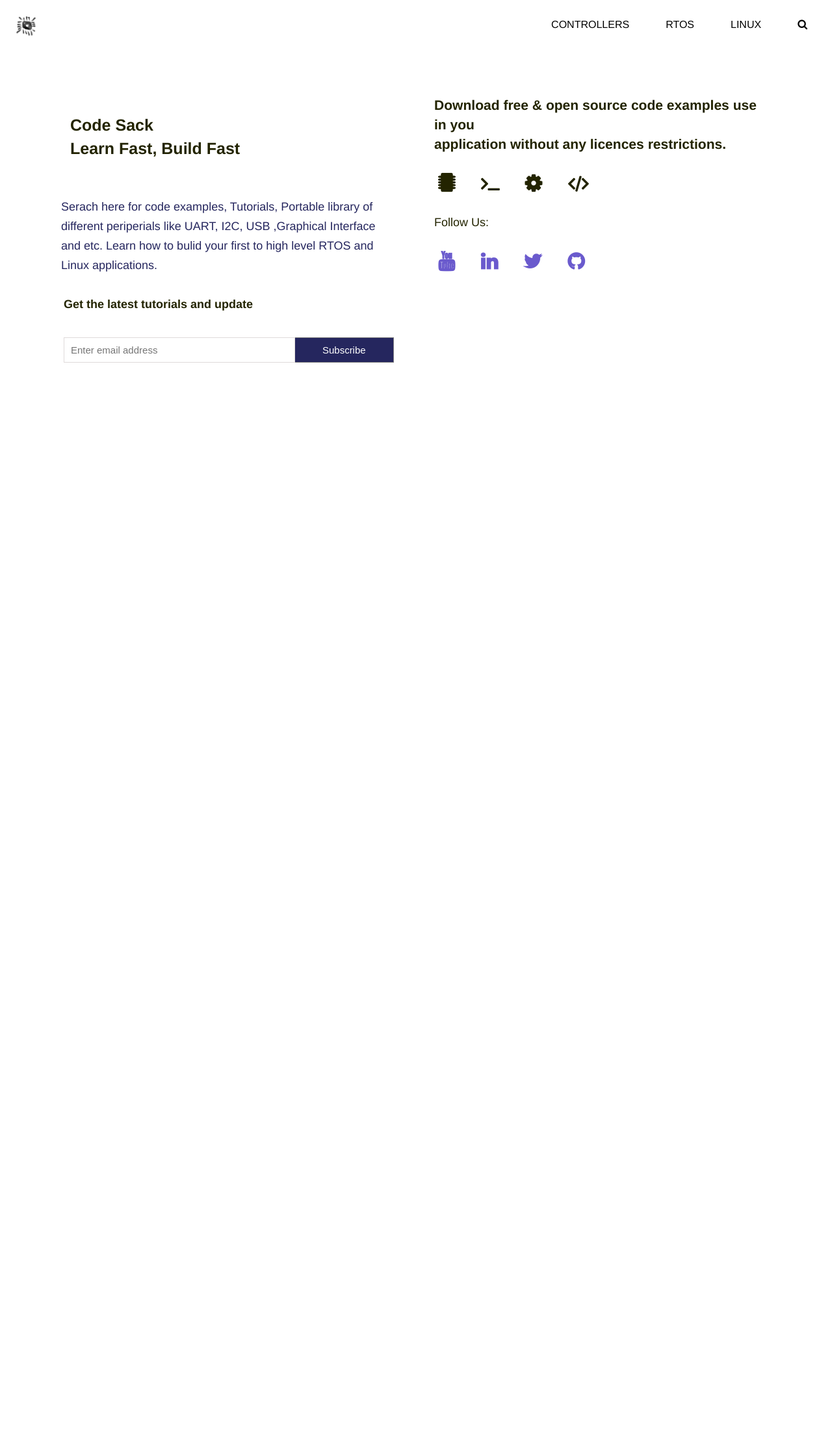
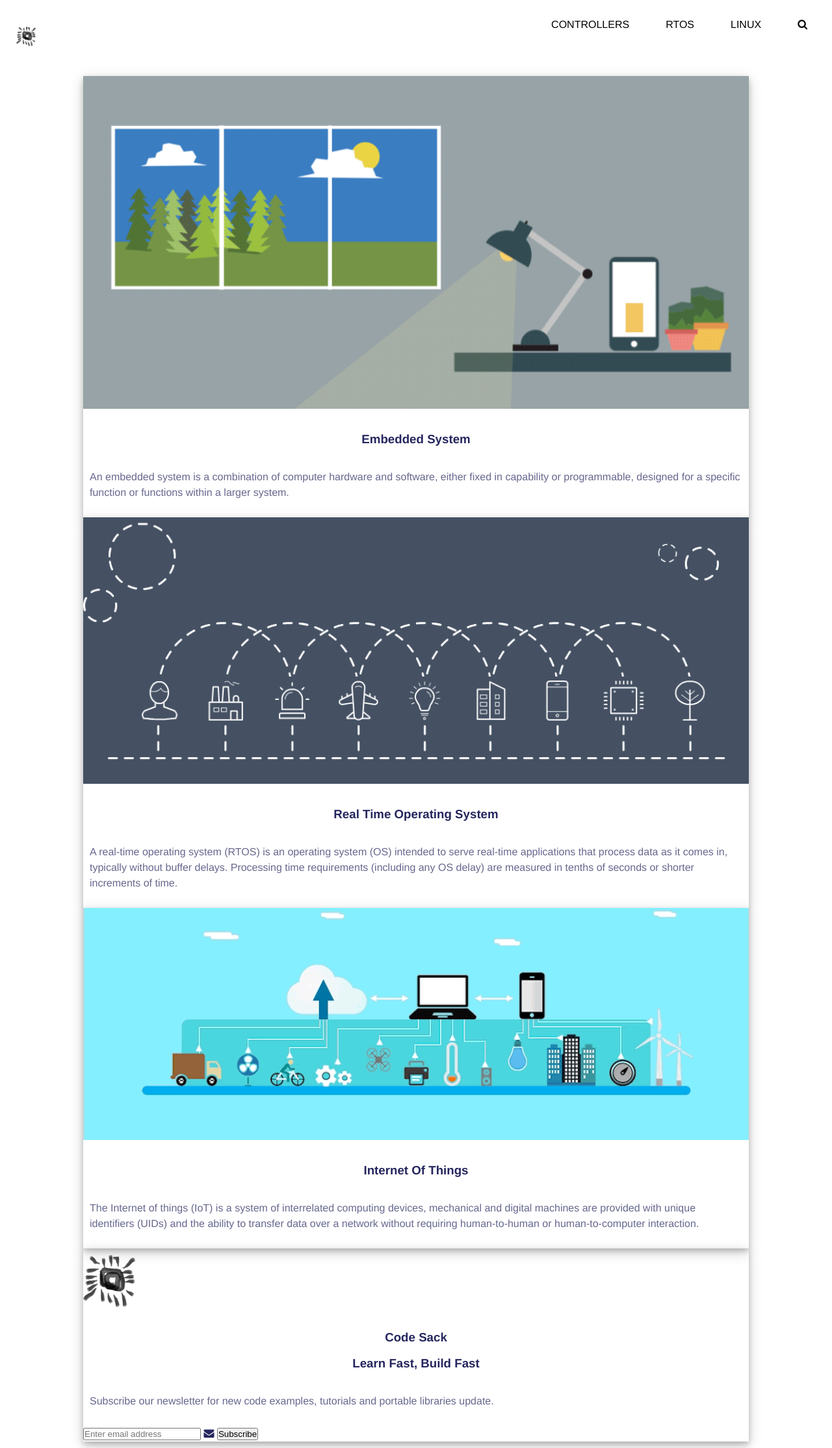
Before and after one commit to bhura112/CodeSack, a PHP site: page / in a window 1280 px wide. Shown: the whole page at 65% size. Before the commit the page ends 558 px from the top, so only its background shows below. Run offline with PHP 8.4, Linux system fonts and the light colour scheme.

Commit message:
123
1111

```diff
--- a/css/style.css
+++ b/css/style.css
@@ -6,11 +6,20 @@
 
 }
 body{
-	text-rendering: optimizeLegibility;
+	-webkit-font-smoothing: antialiased;
+    color: #25265e;
+    font-family: "euclid_circular_a","Source Sans Pro","Helvetica Neue","Helvetica","Arial",sans-serif;
+    text-rendering: optimizeLegibility;
     font-size: 16px;
     line-height: 24px;
-	color: #25265e;
-	font-family:"euclid_circular_a","Source Sans Pro","Helvetica Neue","Helvetica","Arial",sans-serif;
+}
+
+p{
+	display: block;
+    margin-block-start: 1em;
+    margin-block-end: 1em;
+    margin-inline-start: 0px;
+    margin-inline-end: 0px;
 }
 /********************************************animations****************************************************************/
 
@@ -119,51 +128,6 @@ div.header-logo-txt {
 	display: none ;
 }
 /*************************************************************************************/
-
-/**************************************************************************************/
-
-/*************************************************************************************
-
-.header-logo div.header-logo-img p img{
-	display: block;
-}
- .header-logo .header-logo-img p img {
-    width: 50% !important;
-    height: 50% !important;
-
-
-}
-div.logo-img-afs p{
-	display: none;
-}
-/********************************************************************************************
- .header-logo .header-logo-txt {
-	 background-color: antiquewhite;
-    color: white;
-    max-width: 50%;
-    display: block;
-    flex-basis: 100%;
-}
- .header-logo .header-logo-txt a {
-    display: block;
-    font-weight: bold;
-    font-size: 16px;
-    text-decoration: none;
-    color: #000;
-}
-.header-logo .header-logo-txt a.logo-txt-afs{
-	display: inline-block;
-}
-.header-container .header-logo .header-logo-txt a span.subtxt {
-    font-size: 5px;
-    padding-top: 0px;
-    padding-left: 0px;
-}
-
-
-
-
-/******************************************************************************************************/
 .header-menu {
     display: flex;
     flex-basis: 100%;
@@ -174,8 +138,7 @@ div.logo-img-afs p{
     font-size: 25px;
     padding: 16px 14px;
 }
-.header-menu .menu-icon:hover{
-	}
+.header-menu .menu-icon:hover{}
 
 .header-menu .menu-ul{
 		display: none;
@@ -184,7 +147,7 @@ div.logo-img-afs p{
 		align-items: center;
 		padding: 50px 0px;
 	}
- .header-menu .responsive{
+.header-menu .responsive{
 	  display: flex;
 	  background-color: #FAFAFA;
 	  width: 100%;
@@ -209,66 +172,72 @@ div.logo-img-afs p{
     display: inline-block;
     padding: 50px 0;
 }
-/*********************************************************/
-.page-intro-card{
-	width: 90%;
-	margin: auto;
-}
-/**********************************************************/
-.card-row-1{
-	display: flex;
-	flex-direction: column;
+/**********************************************************************/
+.main-conatiner{
 	width: 100%;
 }
-.card-row-1 .card-col-1,.card-col-2 {
-	padding: 20px;
+/*********************************************************************/
+.main-row{
+
+	margin-top: 15px auto;
+	flex-flow:row nowrap;
+	width: 100%;
+	box-shadow: 0 4px 8px 0 rgba(0, 0, 0, 0.2), 0 6px 20px 0 rgba(0, 0, 0, 0.19);
 }
-.card-row-1 .card-col-1 .card-header {
+div.ffd-col{
+	flex-direction: column;
+}
+/***********************************************************************************/
+.main-row .col1{
+	justify-content: center;
+
 
 }
-.card-row-1 .card-col-1 .card-header h1{
-	display: block;
-    margin-block-start: 0.67em;
-    margin-block-end: 0.67em;
-    margin-inline-start: 0px;
-    margin-inline-end: 0px;
-    font-weight: bold;
-	font-size: 25px;
+.main-row .col1 img{
+	width: 100%;
+}
+.main-row .col2{
 	padding: 10px;
-    line-height: 36px;
 }
-.card-row-1 .card-col-1 .card-data {
+.main-row .col2 h3{
+	text-align: center;
+}
+.main-row .col2 p{
+	color: rgba(37,38,94,0.7);
+    font-size: 16px;
+    line-height: 24px;
+}
+/*********************************************************************/
+
+.main-row-1 .col1{
+	box-shadow: 0 4px 8px 0 rgba(0, 0, 0, 0.2), 0 6px 20px 0 rgba(0, 0, 0, 0.19);
+	display: flex;
+	flex-flow: row wrap;
+	padding: 20px 16px;
+}
+.main-row-1 .col1 h2,h3{
+	padding: 10px 0px;
+	line-height: 2.5rem;
+}
+.main-row-1 .col1 p{
+	color: rgba(37,38,94,0.7);
+    font-size: 16px;
+    line-height: 24px;
 
 }
-.card-row-1 .card-col-1 .card-data p{
-	padding: 10px;
-	font-size: 18px;
-    line-height: 30px;
+
+.main-row-1 .col1 .example{
+	padding: 10px 0px ;
+	width: 100%;
 }
-.card-row-1 .card-col-1 .card-footer {
-
-}
-.card-row-1 .card-col-1 .card-footer h3{
-	color: #232400;
-	margin-block-start: 0.67em;
-    margin-block-end: 0.67em;
-    margin-inline-start: 0px;
-    margin-inline-end: 0px;
-	padding: 8px 14px;
-	font-size: 18px;
-    line-height: 30px;
-}
-.card-row-1 .card-col-1 .card-footer .example{
-	padding: 16px 14px;
-}
-.card-row-1 .card-col-1 .card-footer .example input[type=text] {
+ .main-row-1 .col1 .example input[type=text] {
   padding: 10px;
   font-size: 15px;
   border: 1px solid #DFDADA;
   float: left;
-  width: 70%;
+  max-width: 70%;
 }
-.card-row-1 .card-col-1 .card-footer .example i {
+ .main-row-1 .col1 .example i {
   float: left;
   padding: 11px;
   max-width: 30%;
@@ -279,7 +248,7 @@ div.logo-img-afs p{
   border-left: none;
   cursor: pointer;
 }
-.card-row-1 .card-col-1 .card-footer .example button {
+ .main-row-1 .col1 .example button {
   display: none;
   float: left;
   width: 30%;
@@ -291,27 +260,118 @@ div.logo-img-afs p{
   border-left: none;
   cursor: pointer;
 }
-.card-row-1 .card-col-1 .card-footer .example button:hover {
+ .main-row-1 .col1 .example button:hover {
   background: #0b7dda;
 }
-.card-row-1 .card-col-1 .card-footer .example::after {
+ .main-row-1 .col1 .example i:hover {
+  background: #0b7dda;
+}
+.main-row-1 .col1 .example::after {
+  content: "";
+  clear: both;
+  display: table;
+}
+/*********************************************************
+.page-intro-card{
+	width: 90%;
+	margin: auto;
+}
+/**********************************************************
+.card-row-1{
+	padding: 10px;
+	display: flex;
+	flex-direction: column;
+	width: 100%;
+}
+/*****************************************************************************
+.card-col-1{
+	padding: 5px;
+
+}
+.card-col-1 .card-header {
+
+}
+.card-col-1 .card-header h1{
+	display: block;
+    margin-block-start: 0.67em;
+    margin-block-end: 0.67em;
+    margin-inline-start: 0px;
+    margin-inline-end: 0px;
+    font-weight: bold;
+	font-size: 25px;
+    line-height: 36px;
+}
+.card-col-1 .card-data {
+
+}
+.card-col-1 .card-data p{
+	padding: 10px;
+	font-size: 18px;
+    line-height: 30px;
+}
+.card-col-1 .card-footer {
+    padding: 16px 16px;
+}
+.card-col-1 .card-footer h3{
+	color: #232400;
+	margin-block-start: 0.67em;
+    margin-block-end: 0.67em;
+    margin-inline-start: 0px;
+    margin-inline-end: 0px;
+	font-size: 18px;
+    line-height: 30px;
+}
+.card-col-1 .card-footer .example{
+	padding: 16px 16px;
+}
+ .card-col-1 .card-footer .example input[type=text] {
+  padding: 10px;
+  font-size: 15px;
+  border: 1px solid #DFDADA;
+  float: left;
+  width: 70%;
+}
+ .card-col-1 .card-footer .example i {
+  float: left;
+  padding: 11px;
+  max-width: 30%;
+  color: white;
+	background-color: #25265e;
+  font-size: 15px;
+  border: 1px solid grey;
+  border-left: none;
+  cursor: pointer;
+}
+ .card-col-1 .card-footer .example button {
+  display: none;
+  float: left;
+  width: 30%;
+  padding: 10px;
+  background: #25265e;
+  color: white;
+  font-size: 15px;
+  border: 1px solid grey;
+  border-left: none;
+  cursor: pointer;
+}
+ .card-col-1 .card-footer .example button:hover {
+  background: #0b7dda;
+}
+ .card-col-1 .card-footer .example::after {
   content: "";
   clear: both;
   display: table;
 }
 
-.card-row-1{
+.card-col-2{
+
 }
-.card-col-1{
-}
-
-.card-col-2{
-}
-.card-row-1 .card-col-2{
+ .card-col-2{
+	padding: 5px;
 	display: flex;
 	flex-direction: column;
 }
-.card-row-1 .card-col-2,.card-col-2 p, .card-header{
+ .card-col-2,.card-col-2 p, .card-header{
 color: #232400;
 	margin-block-start: 0.67em;
     margin-block-end: 0.67em;
@@ -321,22 +381,22 @@ color: #232400;
 	font-size: 18px;
     line-height: 30px;
 }
-.card-row-1 .card-col-2 .card-data{
+ .card-col-2 .card-data{
 	display: flex;
 	flex-wrap: wrap;
 	flex-direction: row;
 }
-.card-row-1 .card-col-2 .card-data i{
+ .card-col-2 .card-data i{
 	padding:10px 20px;
 	font-weight: bold;
 	font-size:30px;
 }
-.card-row-1 .card-col-2 .card-footer{
+ .card-col-2 .card-footer{
 	display: flex;
 	flex-wrap: wrap;
 	flex-direction: row;
 }
-.card-row-1 .card-col-2 .card-footer i{
+ .card-col-2 .card-footer i{
 
 	padding:10px 20px;
 	font-weight: bold;
@@ -361,18 +421,15 @@ color: #232400;
 		width: 100%;
 		margin: auto;
 	}
-	.card-row-1{
+	/*******************************************************************************/
+	.main-conatiner{
+	     width: 80%;
+		 margin:10px auto;
+    }
+	/*************************************************/
+	.main-row-1{
 	display: flex;
-	margin: auto;
-	flex-direction: row;
-	}
-	.card-col-1,.card-col-2{
-		width: 50%;
-	}
-	.card-row-1 .card-col-1 .card-footer .example button {
-		display: block;
-	}
-	.card-row-1 .card-col-1 .card-footer .example i {
-		display: none;
-	}
+	flex-flow:column wrap;
 }
+
+}
--- a/index.php
+++ b/index.php
@@ -29,7 +29,7 @@
 	  </div>
     </div>
     <nav class="header-menu">
-		<i onMouseOver="AddResponseiveClass('menu-ul','menu-ul')" class="menu-icon fa fa-bars"></i>
+		<i onclick="AddResponseiveClass('menu-ul','menu-ul')" class="menu-icon fa fa-bars"></i>
       <ul class="menu-ul" id="menu-ul">
         <li><a href="mcu/"> CONTROLLERS</a></li>
         <li><a href="rtos/"> RTOS</a></li>
@@ -41,9 +41,66 @@
 </header>
 <div class="header-end"> </div>
 <!-- ************************************************-->
-<div class="page-conatiner">
+<div class="main-conatiner">
+	<!--*********************************************************************************************-->
+	<div class="main-row">
+	<div class="col1"> <img src="icons/autohome.gif"/></div>
+	<div class="col2">
+		<h3>Embedded System</h3>
+		<p> An embedded system is a combination of computer hardware and software, either fixed in capability or programmable, designed for a specific function or functions within a larger system. </p>
+		</div>
 
-  <div class="page-intro-card">
+	</div>
+
+	<div class="main-row">
+	<div class="col1"> <img src="icons/rtos.gif"/></div>
+	<div class="col2">
+		<h3>Real Time Operating System</h3>
+		<p> A real-time operating system (RTOS) is an operating system (OS) intended to serve real-time applications that process data as it comes in, typically without buffer delays. Processing time requirements (including any OS delay) are measured in tenths of seconds or shorter increments of time. </p>
+		</div>
+
+	</div>
+
+	<div class="main-row">
+	<div class="col1"> <img src="icons/iotcover.gif"/></div>
+	<div class="col2">
+		<h3>Internet Of Things</h3>
+		<p> The Internet of things (IoT) is a system of interrelated computing devices, mechanical and digital machines are provided with unique identifiers (UIDs) and the ability to transfer data over a network without requiring human-to-human or human-to-computer interaction. </p>
+		</div>
+
+	</div>
+
+	<div class="main-row">
+	<div class="col1 web-page-end"> <img  style="margin: 10px 0px 0px 0px;  width: 80px ; height: 80px;" src="icons/logo.ico"/></div>
+	<div class="col2 web-page-end">
+		<h3>Code Sack <br>Learn Fast, Build Fast</h3>
+		<p>Subscribe our newsletter for new code examples, tutorials
+		and portable libraries update.</p>
+		</div>
+	    <form class="example" action="/action_page.php">
+		  <input type="text" placeholder="Enter email address" name="search">
+		  <i class="fa fa-envelope" aria-hidden="true"></i>
+		  <button type="submit">Subscribe</button>
+		</form>
+	</div>
+	<!--*********************************************************************************************-->
+	<!--<div class="main-row-1">
+		<div class="col1">
+			<h2>Code Sack <br/>Learn Fast, Build Fast !</h2>
+			<p>Serach here for code examples, tutorials
+		and portable libraries for different periperials <br/>like UART, I2C, USB ,Graphical Interface and etc.
+		Learn how to bulid your first to high level<br/> RTOS and LINUX applications.</p>
+			 <h3>Get the latest tutorials and update</h3>
+		  <form class="example" action="/action_page.php">
+		  <input type="text" placeholder="Enter email address" name="search">
+		  <i class="fa fa-envelope" aria-hidden="true"></i>
+		  <button type="submit">Subscribe</button>
+		</form>
+		</div>
+
+
+	</div>-->
+  <!--<div class="page-intro-card">
     <div class="card-row-1">
       <div class="card-col-1">
 		<div class="card-header">
@@ -79,7 +136,7 @@
 		  </div>
 		  </div>
     </div>
-  </div>
+  </div>-->
 </div>
 </body>
 </html>
```
Also changed, not shown: icons/autohome.gif (added), icons/rtos.gif (added).
